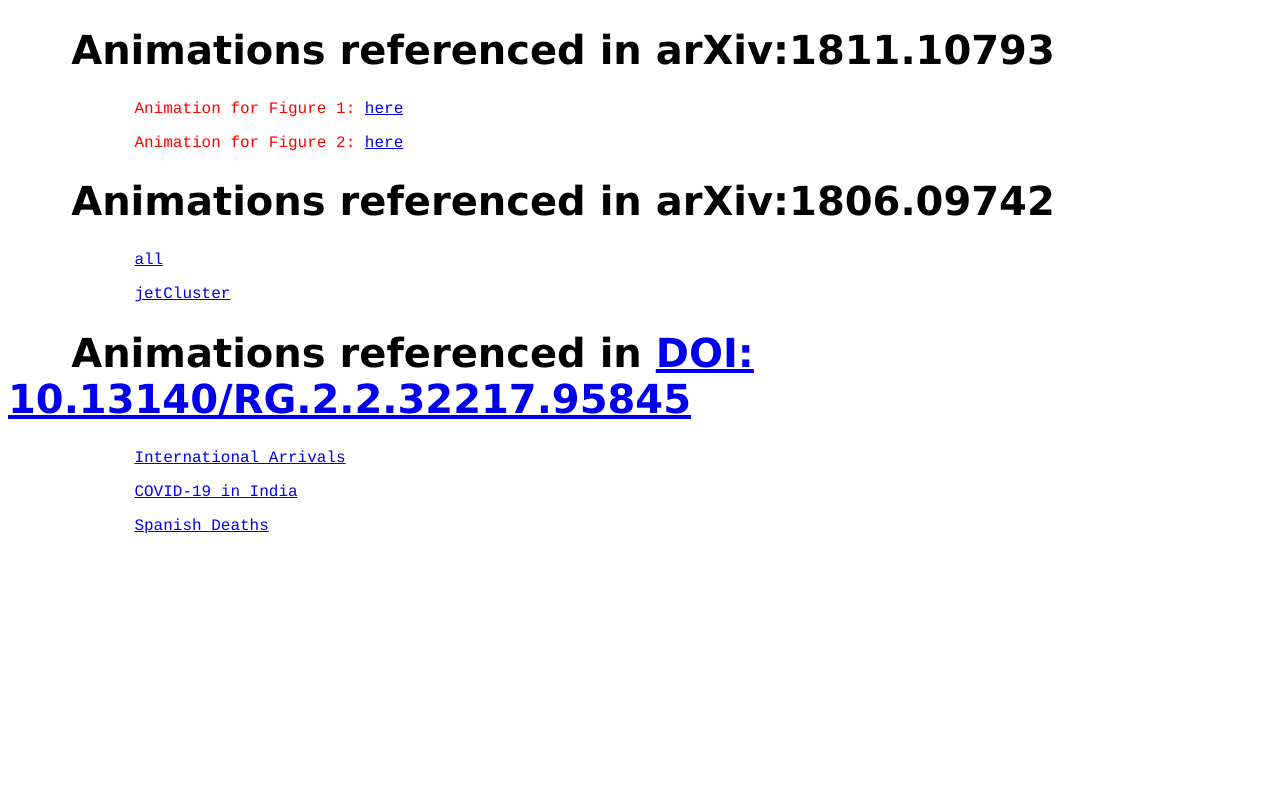
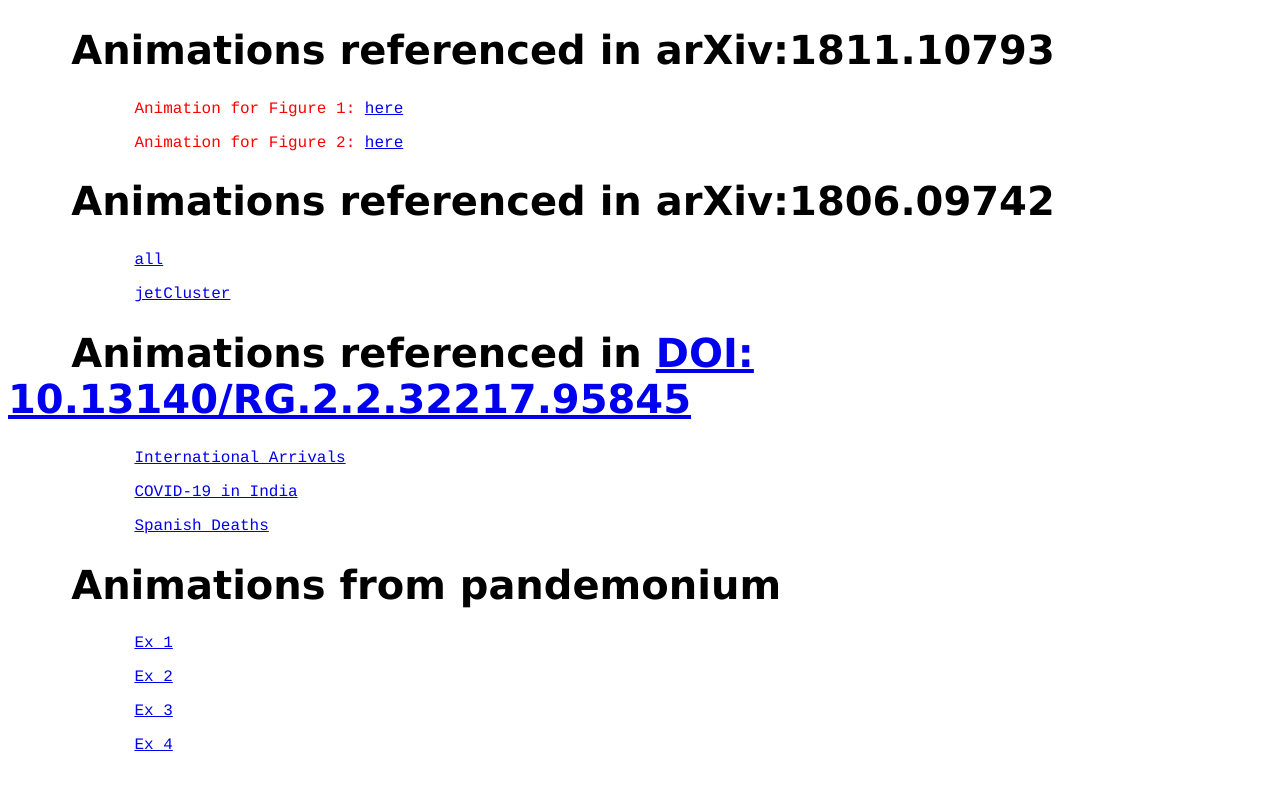
Before and after one commit to uschiLaa/animations, a plain HTML site: page index.html in a window 1280 px wide. Drawn offline with Linux system fonts and the light colour scheme.

Commit message:
updated index.html

```diff
--- a/index.html
+++ b/index.html
@@ -32,5 +32,11 @@ p  {
 <p>     <a href=composits3.html>Spanish Deaths</a></p>
 
 
+<h1>  Animations from pandemonium</h1>
+<p>     <a href=pandemonium1.html> Ex 1</a></p>
+<p>     <a href=pandemonium2.html> Ex 2</a></p>
+<p>     <a href=pandemonium3.html> Ex 3</a></p>
+<p>     <a href=pandemonium4.html> Ex 4</a></p>
+
 </body>
 </html>
```
